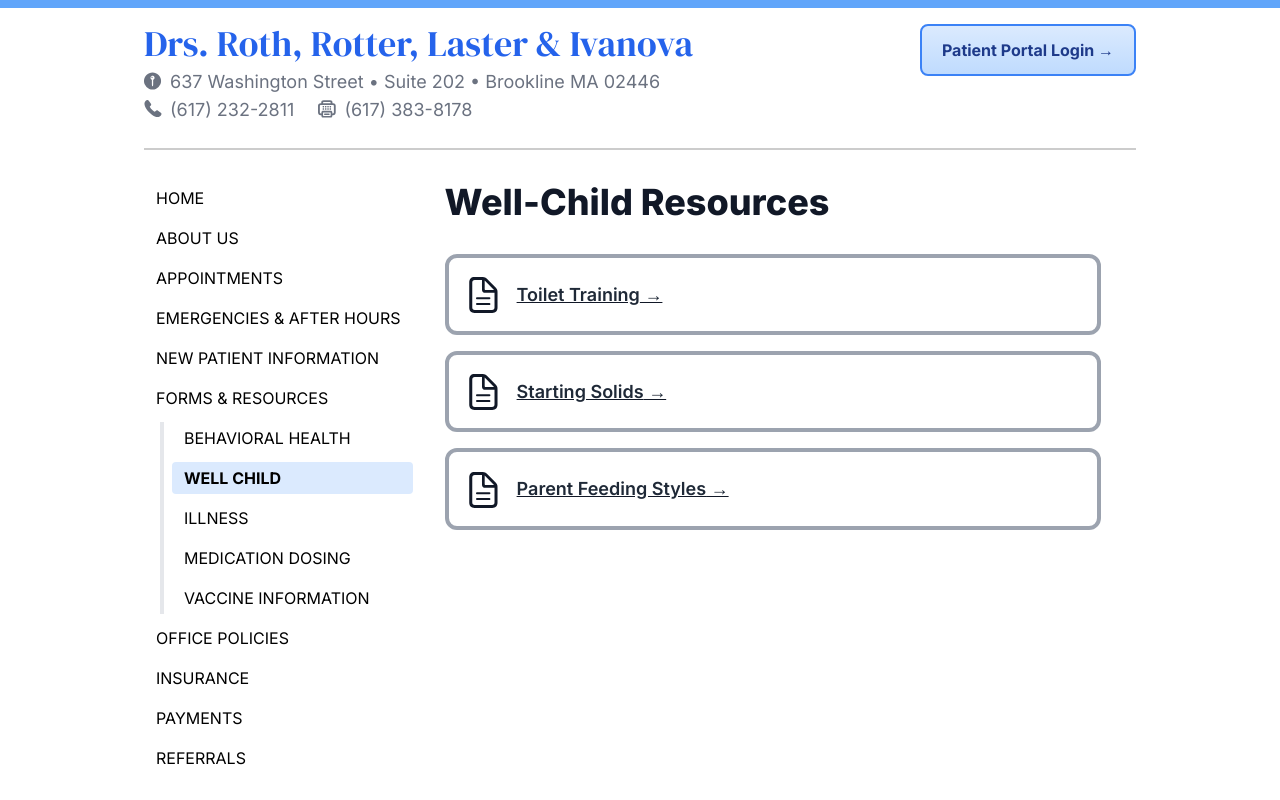
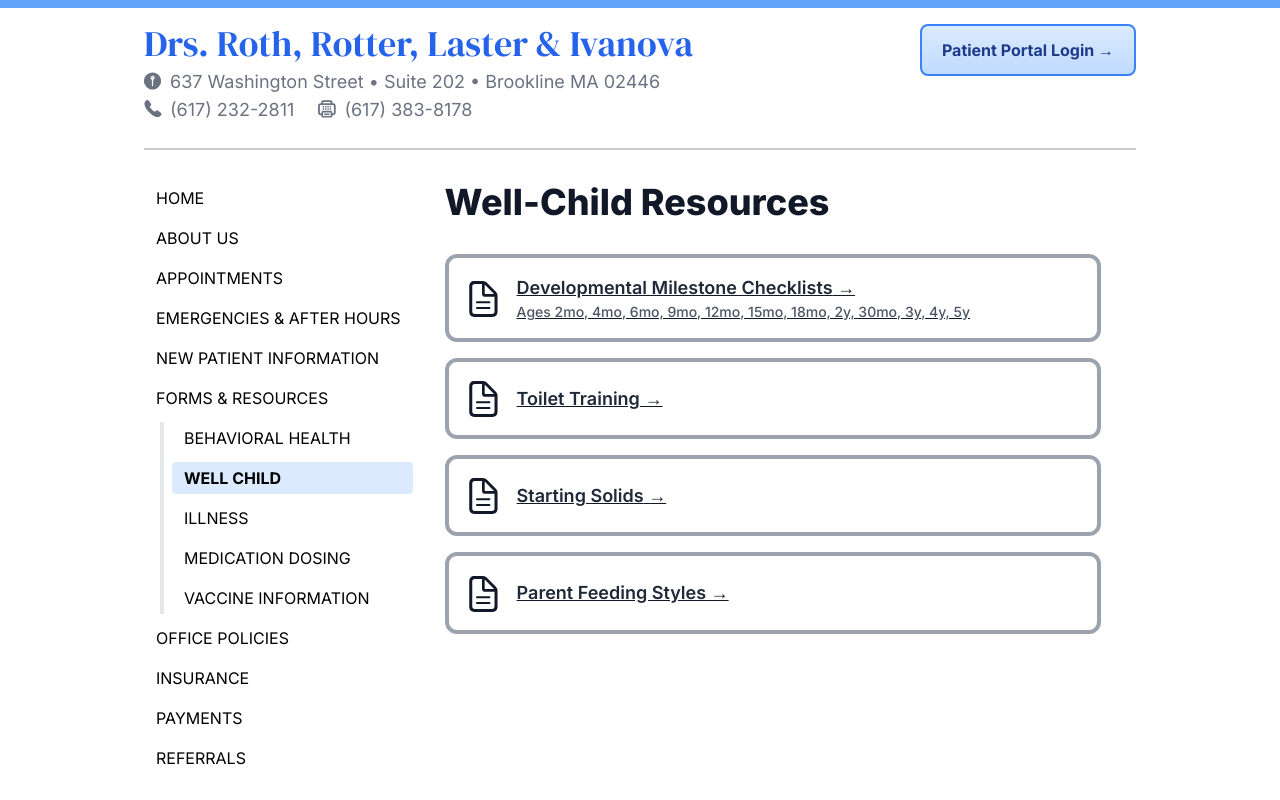
Before and after one commit to jameslittle230/rrl-3, a Next.js app: page /resources/well-child in a window 1280 px wide. Shown: the top 800 px of the page. Built offline with nearby package versions, Linux system fonts and the light colour scheme.

Commit message:
Add milestone checklists to well-child

```diff
--- a/app/payments/payments.mdx
+++ b/app/payments/payments.mdx
@@ -1 +1 @@
-# Not Yet Implemented
+# Not Yet Written
--- a/app/resources/well-child/well-child.mdx
+++ b/app/resources/well-child/well-child.mdx
@@ -1,6 +1,12 @@
 import Resource from "@/components/Resource2";
 
 # Well-Child Resources
+
+<Resource
+  url="https://www.cdc.gov/ncbddd/actearly/freematerials.html#toolsfortrackingmilestones-2017"
+  name="Developmental Milestone Checklists"
+  subtitle="Ages 2mo, 4mo, 6mo, 9mo, 12mo, 15mo, 18mo, 2y, 30mo, 3y, 4y, 5y"
+/>
 
 <Resource
   url="https://files.rothrotterlaster.com/toilet-training.pdf"
```
